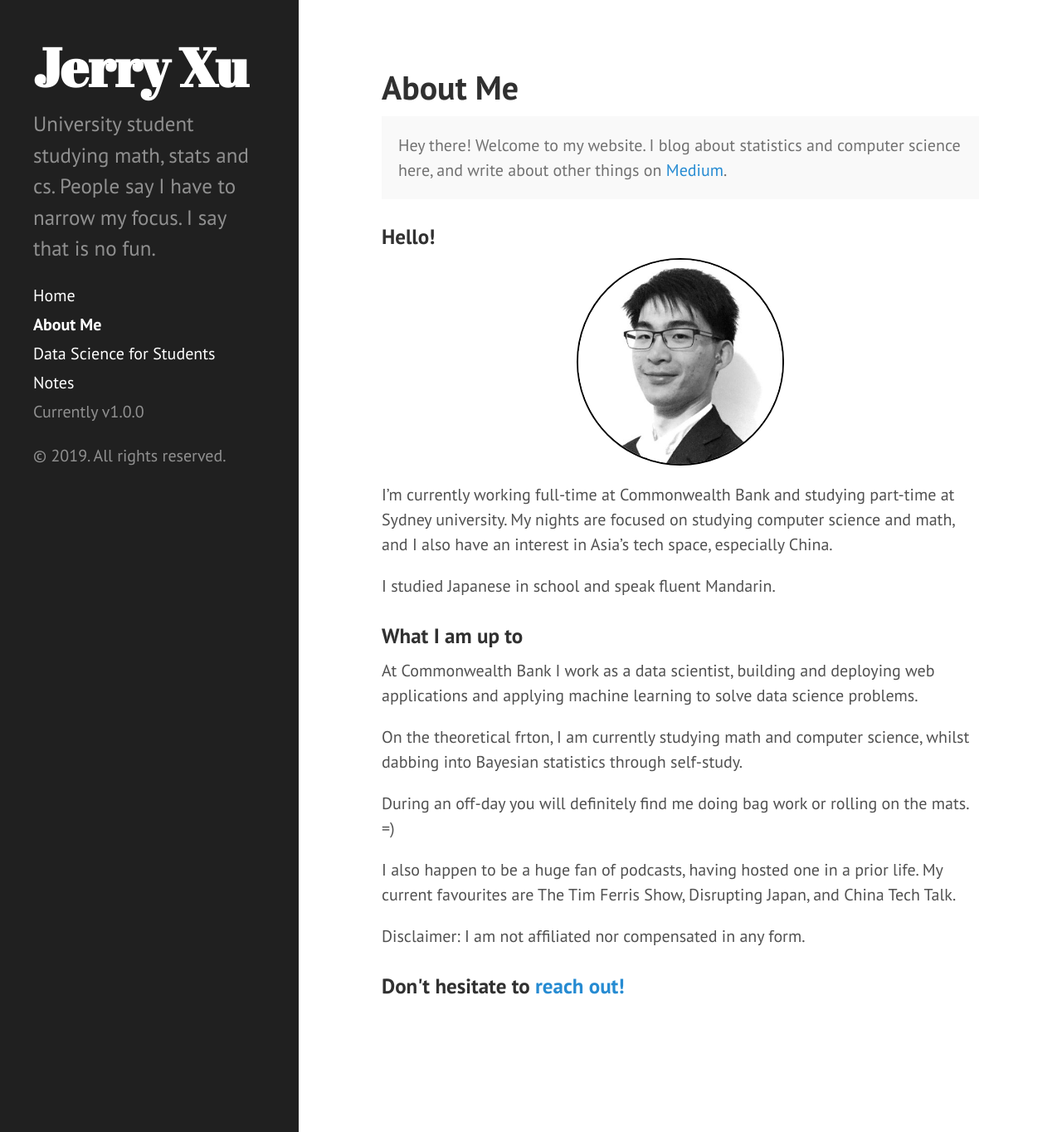
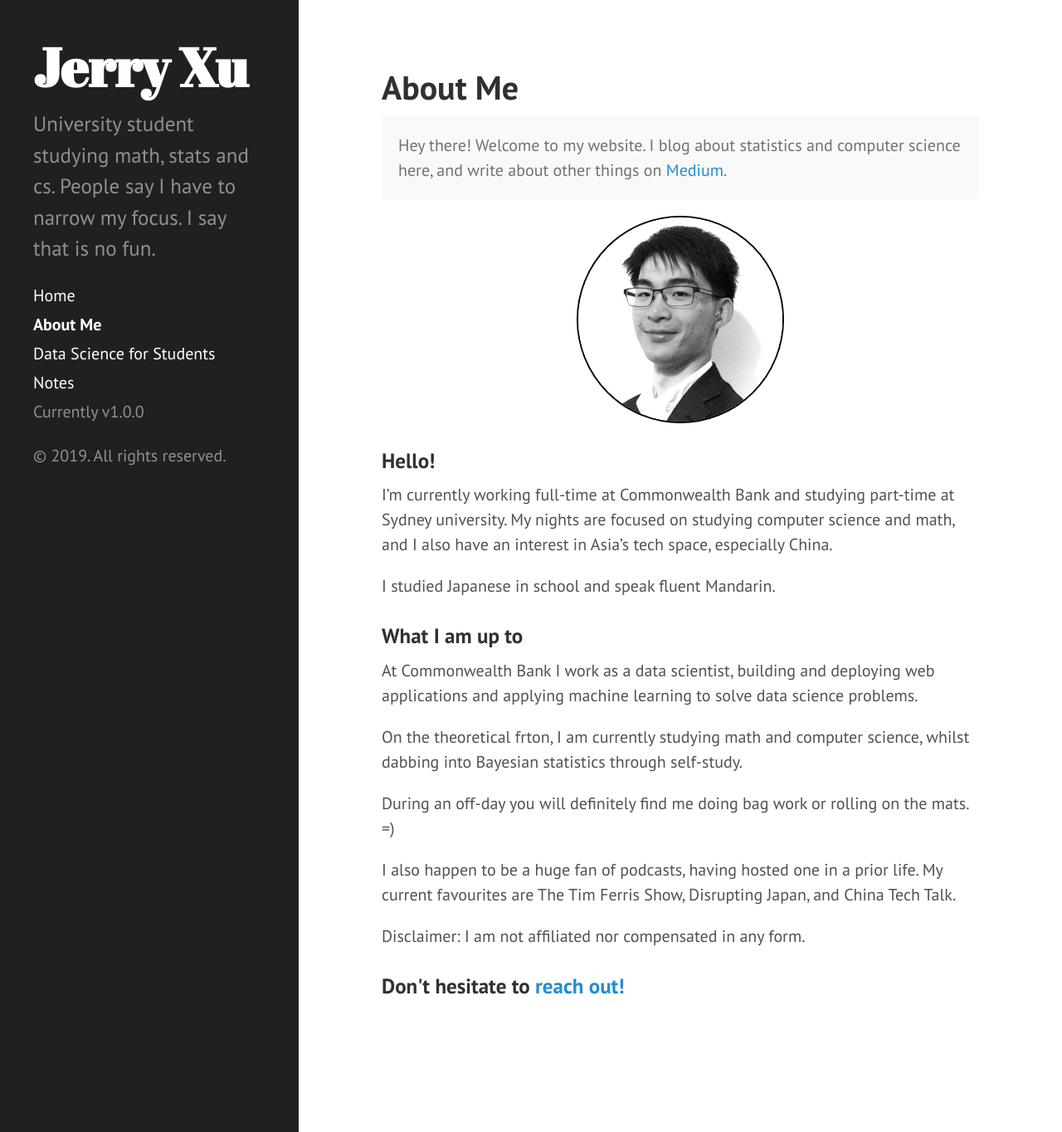
Before and after one commit to jerry-ye-xu/jerry-ye-xu.github.io, a Jekyll site: the page built from about.md, in a window 1280 px wide and 1364 px high. Shown: the whole window at 83% size. Built offline with Jekyll 4.4.1, drawn with Linux system fonts in a browser that asks for light colours.

Commit message:
refinement

```diff
--- a/about.md
+++ b/about.md
@@ -7,12 +7,11 @@ title: About Me
   Hey there! Welcome to my website. I blog about statistics and computer science here, and write about other things on <a href="https://medium.com/@jerry_ye_xu">Medium</a>.
 </p>
 
-### Hello!
-
 <p align="center">
 	<img src="/public/dp.jpg" width="250" height="250" alt="Profile Picture" align="center" style="position:relative;display:block;border-radius:90%;border-style:solid;border-color:black;border-width: 2.5px;">
 </p>
 
+### Hello!
 
 I'm currently working full-time at Commonwealth Bank and studying part-time at Sydney university. My nights are focused on studying computer science and math, and I also have an interest in Asia's tech space, especially China.
 
```
